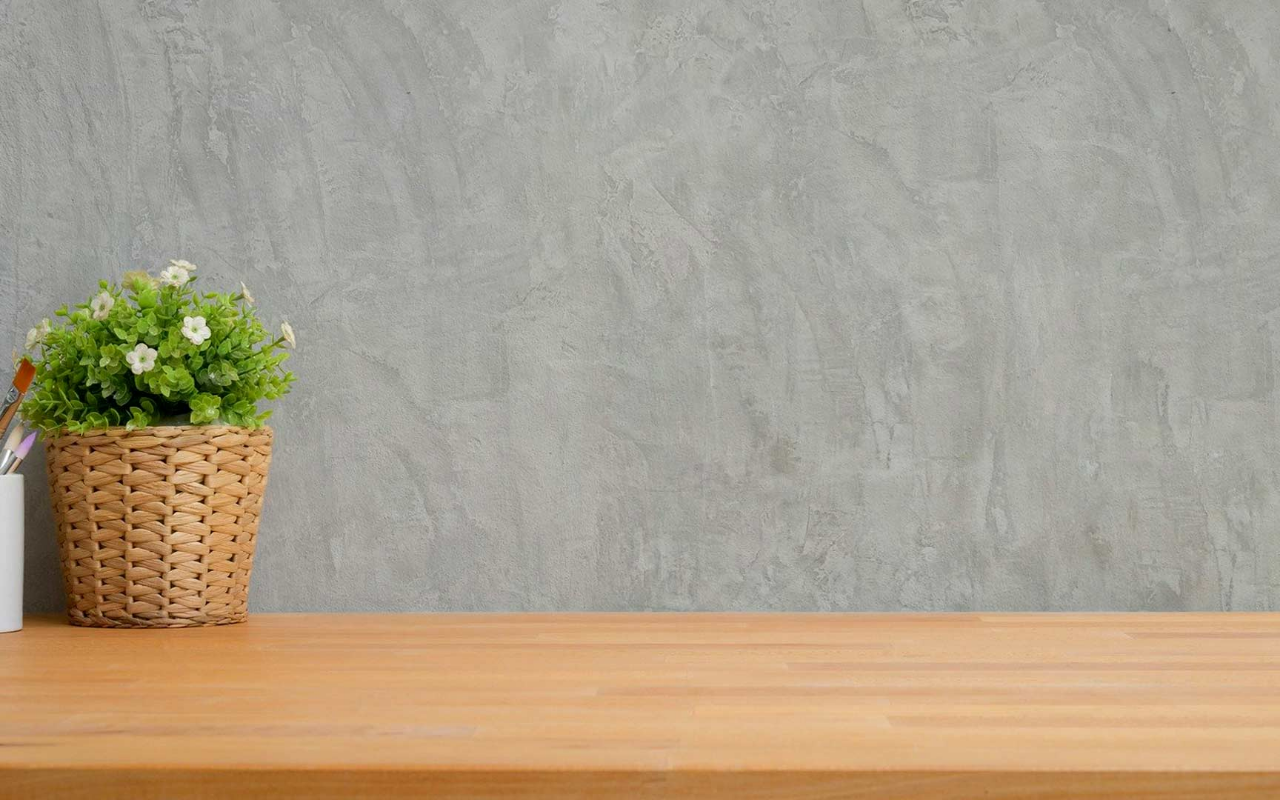
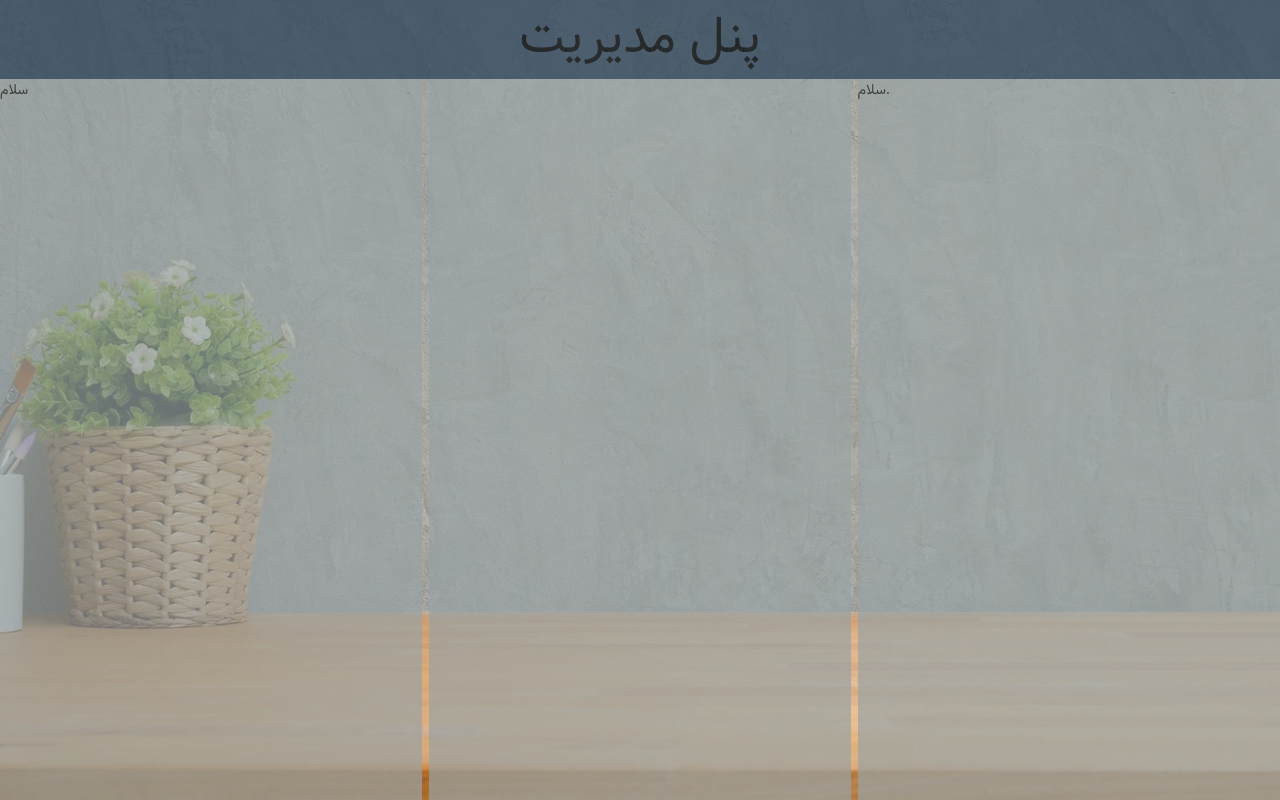
Before and after one commit to amirhallaji/ParhamFood_frontend, a React (Create React App) app: page /manager-panel in a window 1280 px wide. Built offline with nearby package versions, Linux system fonts and the light colour scheme.

Commit message:
basic style given to manager panel

```diff
--- a/src/components/managerPage/managerPage.component.jsx
+++ b/src/components/managerPage/managerPage.component.jsx
@@ -2,10 +2,12 @@ import React from 'react';
 import './managerPage.styles.css';
 
 import { MpContainer } from '../mpContainer/mpContainer.component';
+import { MpHeader } from '../mpHeader/mpHeader.component';
 
 export const ManagerPage = () => {
       return (
             <div className='manager-page' style={{height:window.innerHeight}}>
+                  <MpHeader></MpHeader>
                   <MpContainer></MpContainer>
             </div>
       )
--- a/src/components/managerPage/managerPage.styles.css
+++ b/src/components/managerPage/managerPage.styles.css
@@ -2,4 +2,7 @@
       background: url('../../images/registerbackground.jpg');
       background-size: cover;
       background-repeat: no-repeat;
+      display: flex;
+      flex-direction: column;
+      height: 100%;
 }
--- a/src/components/mpCenterContainer/mpCenterContainer.component.jsx
+++ b/src/components/mpCenterContainer/mpCenterContainer.component.jsx
@@ -3,6 +3,8 @@ import './mpCenterContainer.styles.css';
 
 export const MpCenterContainer = () => {
       return (
-            <div></div>
+            <div className='mp-center'>
+
+            </div>
       )
 }
--- a/src/components/mpCenterContainer/mpCenterContainer.styles.css
+++ b/src/components/mpCenterContainer/mpCenterContainer.styles.css
@@ -0,0 +1,5 @@
+.mp-center {
+      background-color: #99a3a4;
+      opacity: 0.7;
+      width: 33%;
+}
--- a/src/components/mpContainer/mpContainer.component.jsx
+++ b/src/components/mpContainer/mpContainer.component.jsx
@@ -8,8 +8,7 @@ import { MpHeader } from '../mpHeader/mpHeader.component';
 
 export const MpContainer = () => {
       return (
-            <div>
-                  <MpHeader></MpHeader>
+            <div className='mp-container'>
                   <MpLeftContainer></MpLeftContainer>
                   <MpCenterContainer></MpCenterContainer>
                   <MpRightContainer></MpRightContainer>
--- a/src/components/mpContainer/mpContainer.styles.css
+++ b/src/components/mpContainer/mpContainer.styles.css
@@ -0,0 +1,7 @@
+.mp-container {
+      width: 100%;
+      height: 100%;
+      display: flex;
+      flex-direction: row;
+      justify-content: space-between;
+}
--- a/src/components/mpHeader/mpHeader.component.jsx
+++ b/src/components/mpHeader/mpHeader.component.jsx
@@ -3,6 +3,8 @@ import './mpHeader.styles.css';
 
 export const MpHeader = () => {
       return (
-            <div></div>
+            <div className='mp-header'>
+                  پنل مدیریت
+            </div>
       )
 }
--- a/src/components/mpHeader/mpHeader.styles.css
+++ b/src/components/mpHeader/mpHeader.styles.css
@@ -0,0 +1,10 @@
+.mp-header {
+      background-color:  #34495e;
+      height: 10%;
+      opacity: 0.8;
+      display: flex;
+      justify-content: center;
+      align-items: center;
+      font-size: 50px;
+      width: 100%;
+}
--- a/src/components/mpLeftContainer/mpLeftContainer.component.jsx
+++ b/src/components/mpLeftContainer/mpLeftContainer.component.jsx
@@ -3,6 +3,8 @@ import './mpLeftContainer.styles.css';
 
 export const MpLeftContainer = () => {
       return (
-            <div></div>
+            <div className='mp-left-container'>
+                  سلام
+            </div>
       )
 }
--- a/src/components/mpLeftContainer/mpLeftContainer.styles.css
+++ b/src/components/mpLeftContainer/mpLeftContainer.styles.css
@@ -0,0 +1,6 @@
+.mp-left-container {
+      width: 33%;
+      height: 100%;
+      background-color:#99a3a4;
+      opacity: 0.7;
+}
--- a/src/components/mpRightContainer/mpRightContainer.component.jsx
+++ b/src/components/mpRightContainer/mpRightContainer.component.jsx
@@ -3,8 +3,8 @@ import './mpRightContainer.styles.css';
 
 export const MpRightContainer = () => {
       return (
-            <div>
-
+            <div className='mp-right'>
+              سلام.
             </div>
       )
 }
--- a/src/components/mpRightContainer/mpRightContainer.styles.css
+++ b/src/components/mpRightContainer/mpRightContainer.styles.css
@@ -0,0 +1,6 @@
+.mp-right {
+      background-color: #99a3a4;
+      opacity: 0.7;
+      width: 33%;
+      height: 100%;
+}
```
